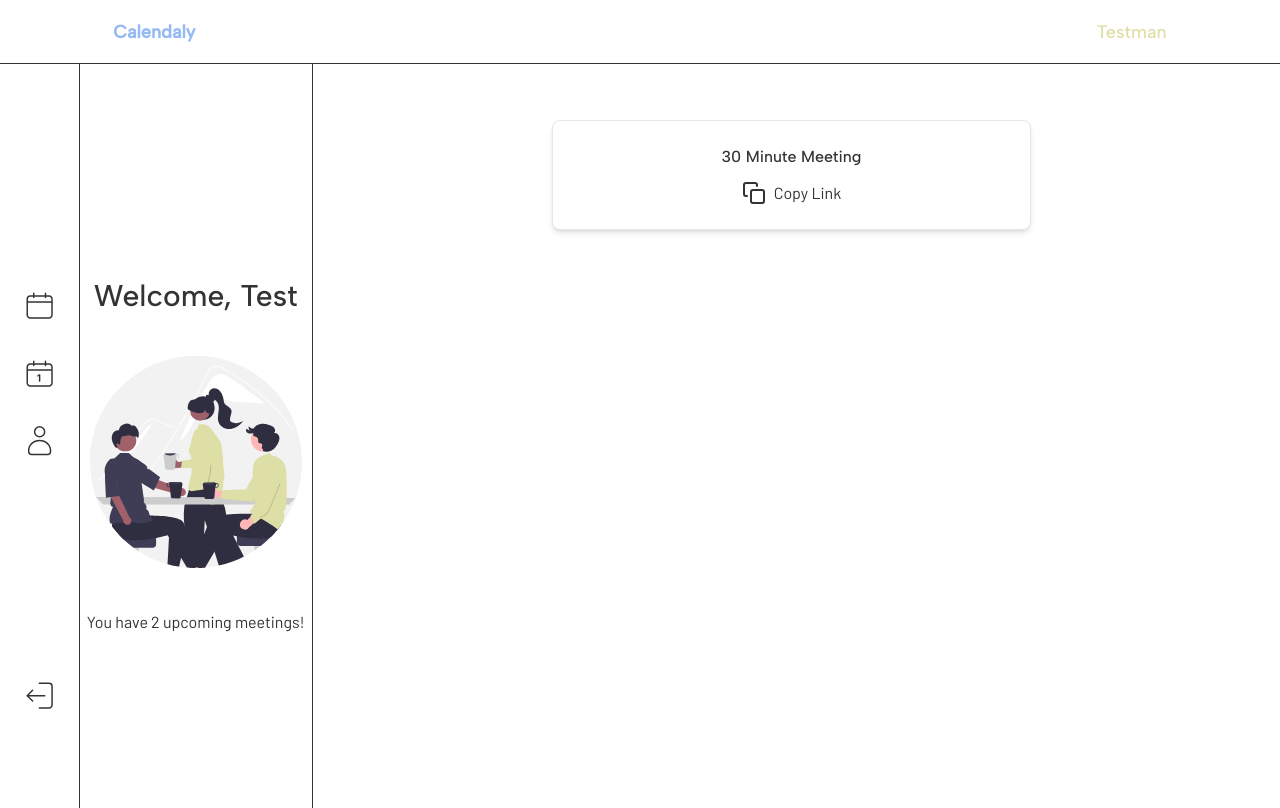
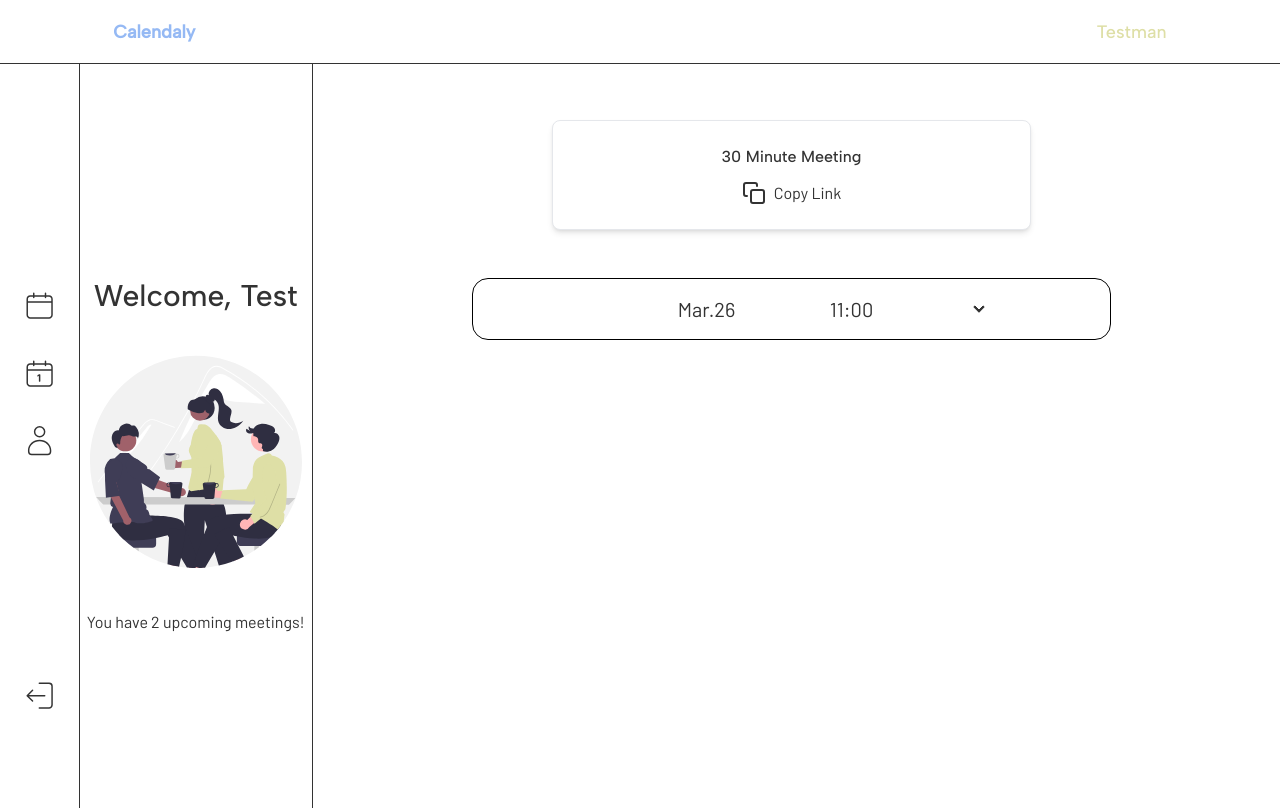
Before and after one commit to Hikari7/Appointly, a React (Vite) app in the folder client/: page /mypage in a window 1280 px wide. Built offline with nearby package versions, Linux system fonts and the light colour scheme.

Commit message:
modified stylings in the mypage.jsx

```diff
--- a/client/src/pages/User/MyPage.jsx
+++ b/client/src/pages/User/MyPage.jsx
@@ -1,6 +1,6 @@
 import React, { useState } from "react";
 import TitleWrapper from "../../components/Elements/Wrapper/TitleWrapper";
-import UserMainWrapper from "../../components/Elements/Wrapper/UserMainWrapper";
+// import UserMainWrapper from "../../components/Elements/Wrapper/UserMainWrapper";
 import mypageImg from "../../assets/mypage.svg";
 import { useSelector } from "react-redux";
 import { FiCopy, FiCheck } from "react-icons/fi";
@@ -8,7 +8,7 @@ import { FiCopy, FiCheck } from "react-icons/fi";
 //✅UserMainWrapperでコンポーネント分けると{children}が表示されなくなる
 
 const MyPage = () => {
-  const appointment = useSelector((state) => state.appointment);
+  const appointment = useSelector((state) => state.appointment.appointment);
   const user = useSelector((state) => state.user);
 
   const [copyLink, setCopyLink] = useState(false);
@@ -18,7 +18,10 @@ const MyPage = () => {
     //ここでrouter呼び出す
   };
 
-  console.log(copyLink);
+  console.log(appointment);
+
+  console.log(appointment.appointmentDateTime.date);
+
   return (
     <>
       <div className="md:flex md:w-93 ">
@@ -37,7 +40,6 @@ const MyPage = () => {
               className="flex justify-center mt-3 hover:cursor-pointer hover:text-accent transition duration-200"
               onClick={handleCopyLink}
             >
-
               {/* リンクはuserSlideのReduxからuidを取ってくる */}
               {copyLink ? (
                 <>
@@ -55,8 +57,25 @@ const MyPage = () => {
                 </>
               )}
             </div>
-            <div></div>
           </div>
+          {!appointment.appointmentDateTime.date ? (
+            "no appointment yet"
+          ) : (
+            <div className="mt-12">
+              <div
+                tabIndex={0}
+                className="collapse collapse-arrow border border-base-300 bg-base-100 rounded-box w-4/6 mx-auto "
+              >
+                <div className="collapse-title text-xl font-medium flex  w-4/6  mx-auto justify-evenly">
+                  <p className="mr-3">{appointment.appointmentDateTime.date}</p>
+                  <p>{appointment.appointmentDateTime.time}</p>
+                </div>
+                <div className="collapse-content">
+                  <p></p>
+                </div>
+              </div>
+            </div>
+          )}
         </div>
       </div>
     </>
--- a/client/src/redux/slicers/appointmentSlice.js
+++ b/client/src/redux/slicers/appointmentSlice.js
@@ -5,7 +5,7 @@ export const appointmentSlice = createSlice({
   initialState: {
     appointment: {
       hostUser: "641e13400eec447fa1cd2aee",
-      appointmentDateTime: { date: "", time: "" },
+      appointmentDateTime: { date: "Mar.26", time: "11:00" },
     },
   },
 
```
